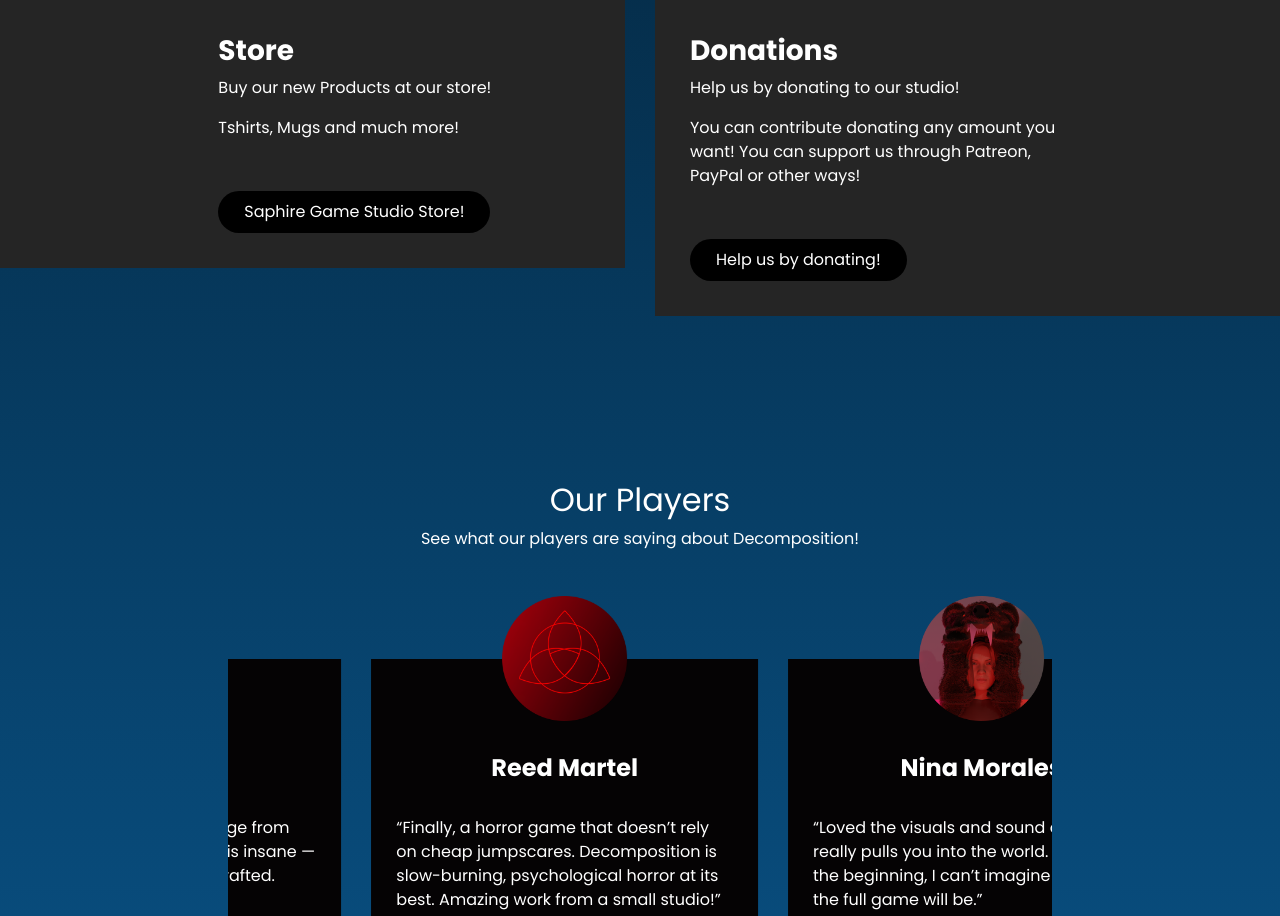
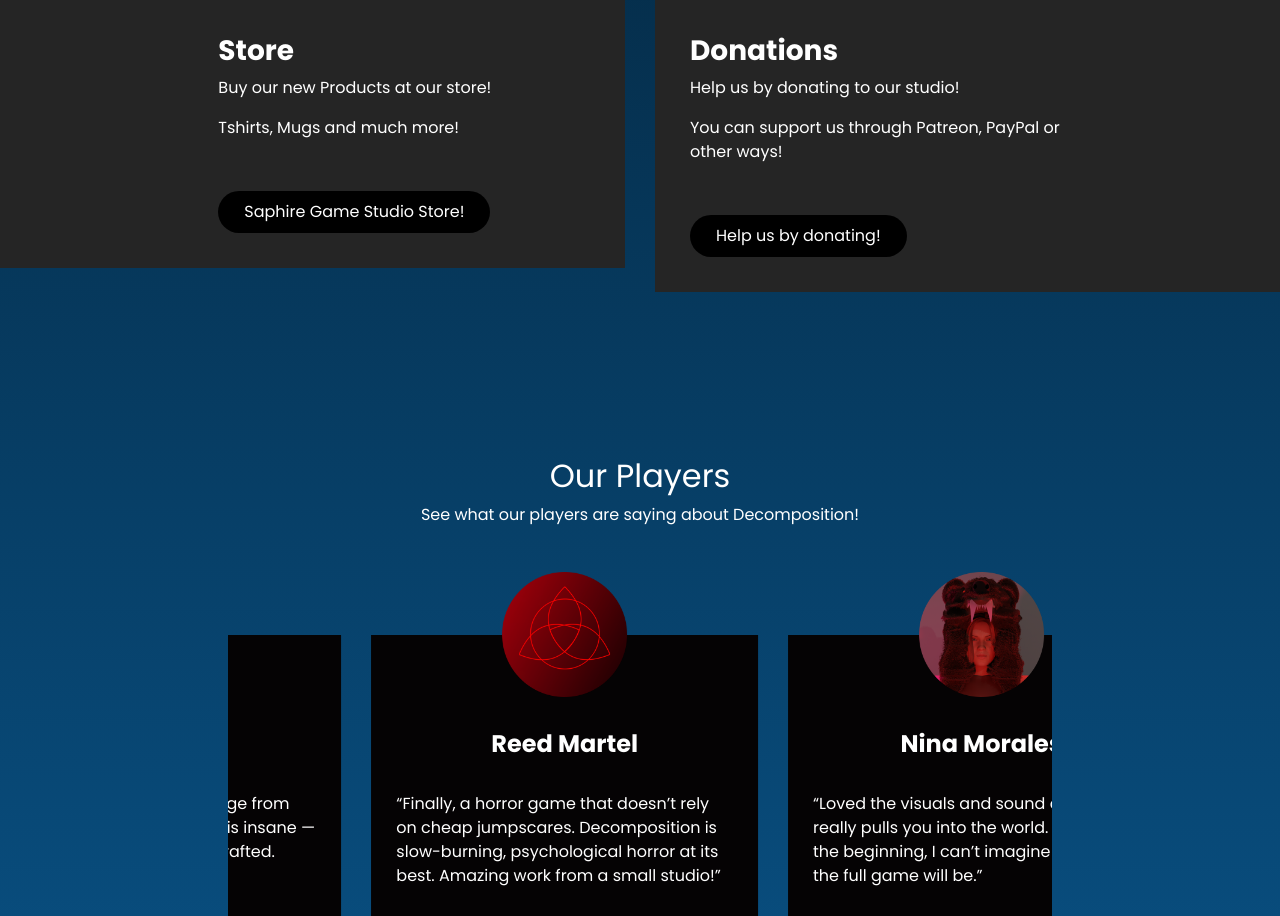
Before and after one commit to Gabrieladtr/Saphire_game_Studio_Site, a plain HTML site: page index.html in a window 1280 px wide. Shown: the part 4435-5351 px from the top of the page. Drawn offline with nearby package versions, Linux system fonts and the light colour scheme; some packages are replaced by stand-ins of ours; a web font is replaced by a local one.

Commit message:
Update index.html

```diff
--- a/index.html
+++ b/index.html
@@ -464,7 +464,7 @@
                     Help us by donating to our studio!
                   </p>
                   <p>
-                    You can contribute donating any amount you want! You can support us through Patreon, PayPal or other ways!
+                    You can support us through Patreon, PayPal or other ways!
                   </p>
                   <a href="donate.html">
                     Help us by donating!
```
